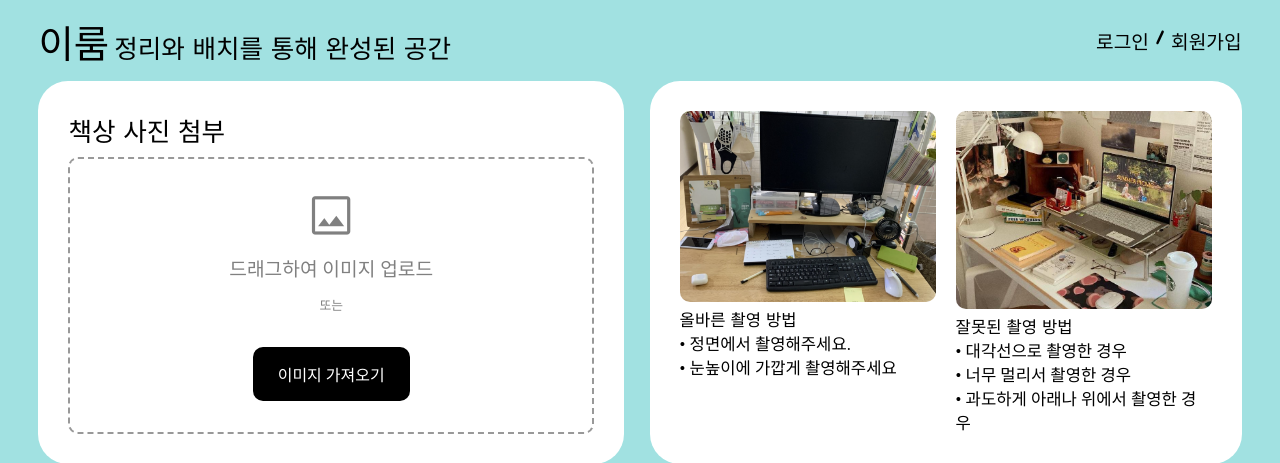
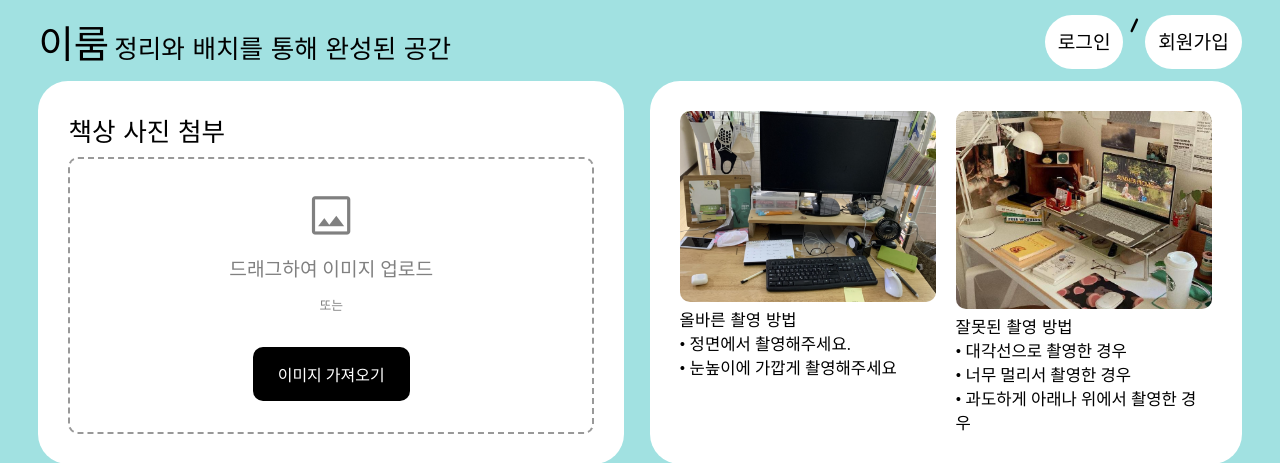
Before and after one commit to eunjingjing/CAPSTONE_25-1, a Flask app: page / in a window 1280 px wide. Shown: the top 463 px of the page. Run offline with Flask 3, Linux system fonts and the light colour scheme; some web fonts are replaced.

Commit message:
Update style.css

```diff
--- a/static/css/style.css
+++ b/static/css/style.css
@@ -47,6 +47,12 @@ p {
     justify-content: center;
     font-size: 1.5vw;
     gap: 0.5vw;
+}
+
+.sign a{
+    background-color: #fff;
+    border-radius: 30px;
+    padding: 0.8rem;
 }
 
 .first-layer{
```
